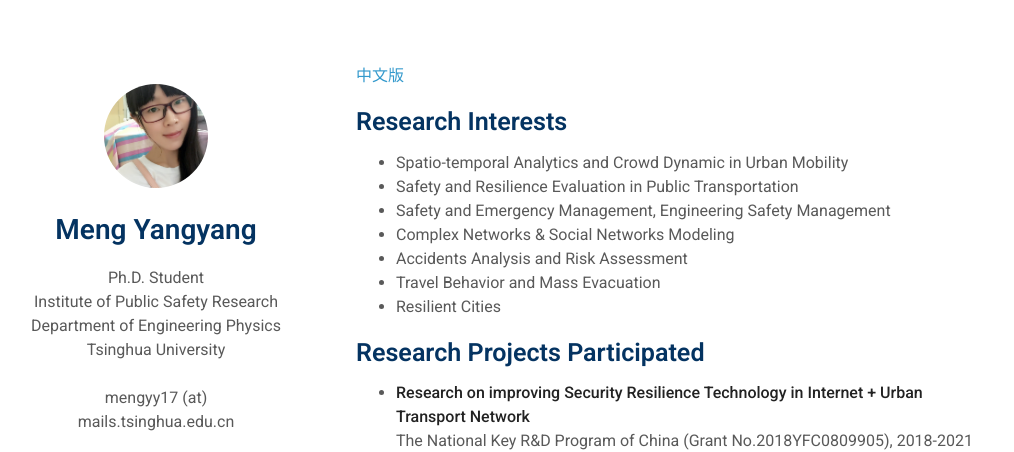
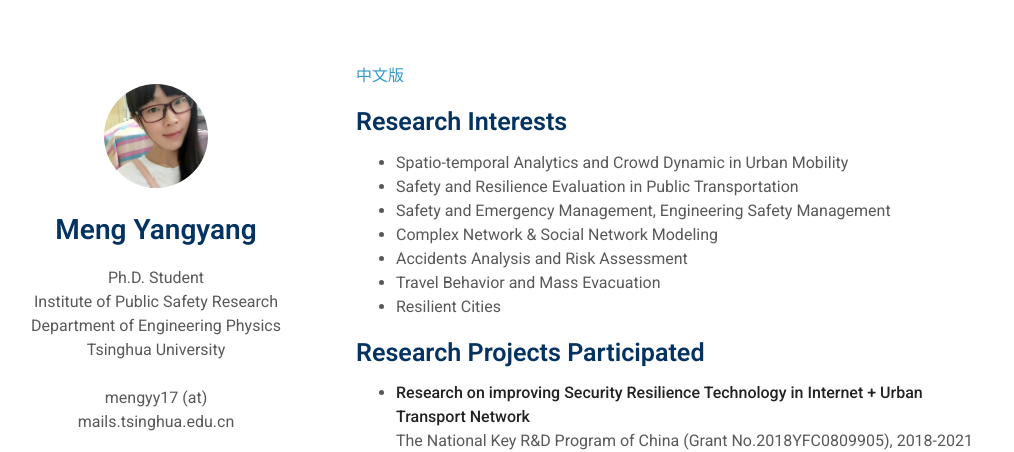
Before and after one commit to mengyy212/mengyy212.github.io, a Jekyll site: the page built from index.md, in a window 1280 px wide and 900 px high. Shown: the top 452 px of the window, without its empty margins (134-1148 px from the left). Built offline with Jekyll 4.4.1, drawn with Linux system fonts in a browser that asks for light colours; nearby versions of some CDN libraries; a style sheet for code colours, icons or effects is not loaded.

Commit message:
Update index.md

```diff
--- a/index.md
+++ b/index.md
@@ -9,7 +9,7 @@ layout: homepage
 - Spatio-temporal Analytics and Crowd Dynamic in Urban Mobility
 - Safety and Resilience Evaluation in Public Transportation
 - Safety and Emergency Management, Engineering Safety Management
-- Complex Networks & Social Networks Modeling
+- Complex Network & Social Network Modeling
 - Accidents Analysis and Risk Assessment
 - Travel Behavior and Mass Evacuation
 - Resilient Cities
```
